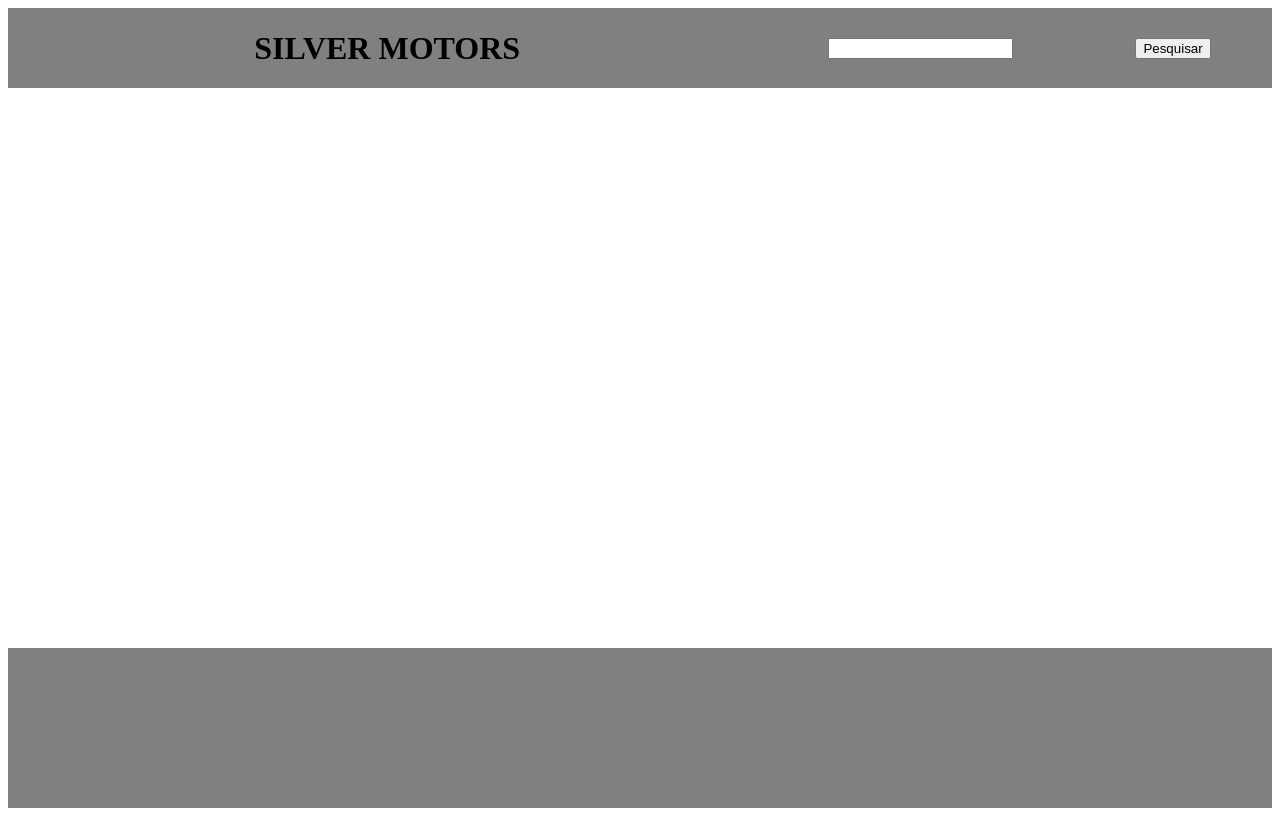
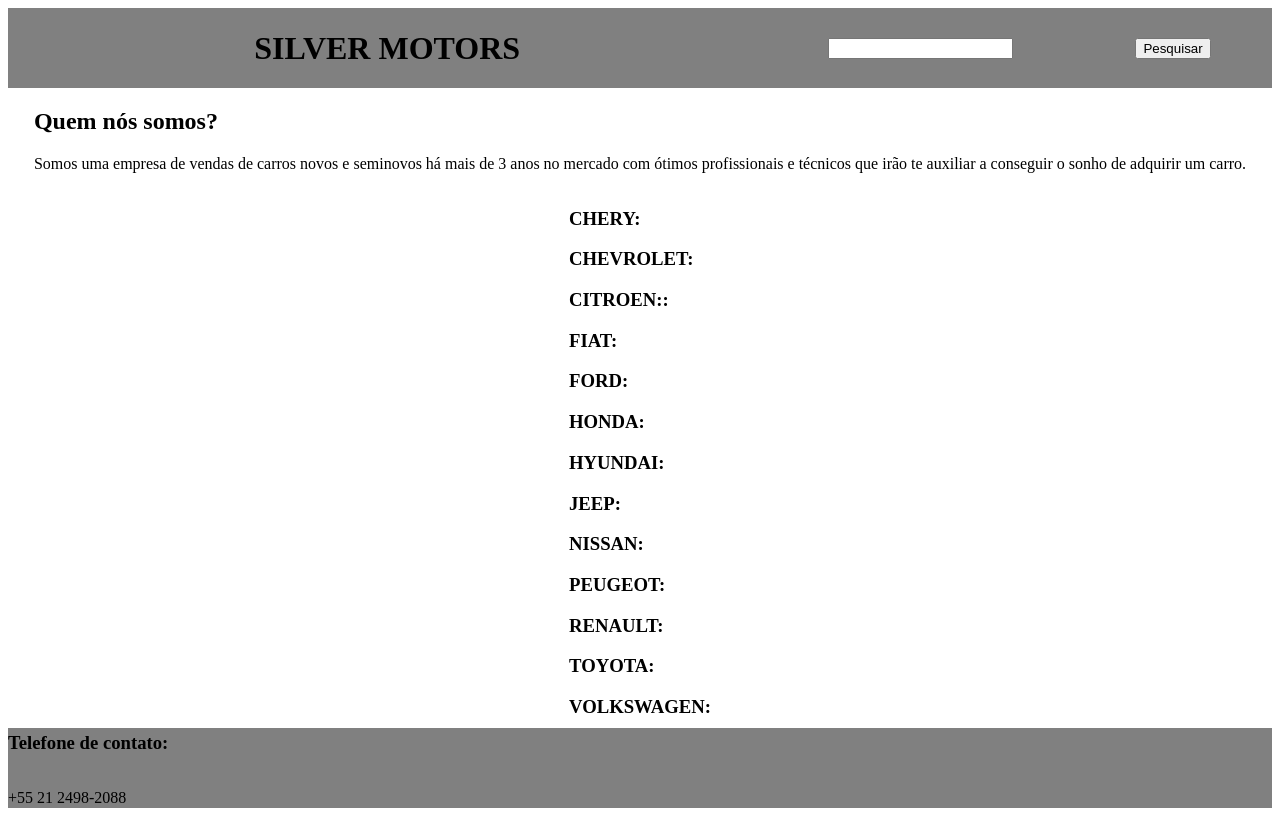
Before and after one commit to leotanaka4/QuartaEntregaPAME, a React (Create React App) app in the folder silver-motors/: page / in a window 1280 px wide. Built offline with nearby package versions, Linux system fonts and the light colour scheme.

Commit message:
Montadoras

```diff
--- a/silver-motors/src/App.css
+++ b/silver-motors/src/App.css
@@ -1,11 +1,11 @@
 #app {
   background: white;
+  margin: 0px;
+  padding: 0px;
   display: flex;
   flex-direction: column;
   justify-content: center;
   align-items: center;
-  margin: 0px;
-  padding: 0px;
   width: 100%;
   height: 100vh;
 }
@@ -22,7 +22,7 @@
 #conteudo {
   background: white;
   width: 100%;
-  height: 70%;
+  height: 80%;
   display: flex;
   flex-direction: column;
   justify-content: space-around;
@@ -31,7 +31,7 @@
 #rodape {
   background: gray;
   width: 100%;
-  height: 20%;
+  height: 10%;
   display: flex;
   flex-direction: column;
   justify-content: center;
--- a/silver-motors/src/App.js
+++ b/silver-motors/src/App.js
@@ -2,7 +2,7 @@
 
 function App() {
   return (
-    <body id="app">
+    <div id="app">
       <div id="cabecalho">
         <div id="titulo">
           <h1>SILVER MOTORS</h1>
@@ -13,12 +13,61 @@
         </div>
       </div>
       <div id="conteudo">
-
+        <div id="historia">
+          <h2>Quem nós somos?</h2>
+          <p>
+            Somos uma empresa de vendas de carros novos e seminovos
+            há mais de 3 anos no mercado com ótimos profissionais e técnicos
+            que irão te auxiliar a conseguir o sonho de adquirir um carro.
+          </p>
+        </div>
+        <div id="montadoras">
+          <div class="carros">
+            <h3>CHERY:</h3>
+          </div>
+          <div class="carros">
+            <h3>CHEVROLET:</h3>
+          </div>
+          <div class="carros">
+            <h3>CITROEN::</h3>
+          </div>
+          <div class="carros">
+            <h3>FIAT:</h3>
+          </div>
+          <div class="carros">
+            <h3>FORD:</h3>
+          </div>
+          <div class="carros">
+            <h3>HONDA:</h3>
+          </div>
+          <div class="carros">
+            <h3>HYUNDAI:</h3>
+          </div>
+          <div class="carros">
+            <h3>JEEP:</h3>
+          </div>
+          <div class="carros">
+            <h3>NISSAN:</h3>
+          </div>
+          <div class="carros">
+            <h3>PEUGEOT:</h3>
+          </div>
+          <div class="carros">
+            <h3>RENAULT:</h3>
+          </div>
+          <div class="carros">
+            <h3>TOYOTA:</h3>
+          </div>
+          <div class="carros">
+            <h3>VOLKSWAGEN:</h3>
+          </div>
+        </div>
       </div>
       <div id = "rodape">
-
+        <h3>Telefone de contato:</h3>
+        <p>+55 21 2498-2088</p>
       </div>
-    </body>
+    </div>
   );
 }
 
```
